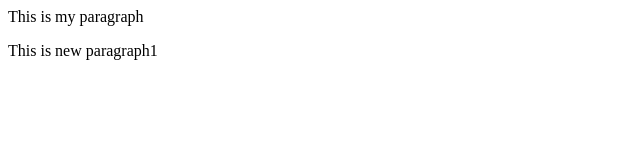
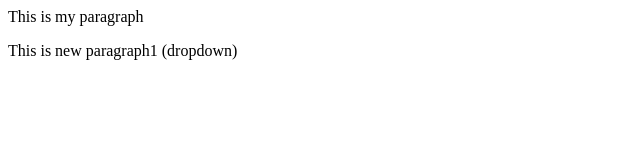
Before and after one commit to mwbaig/localrepo, a plain HTML site: page index.html in a window 1280 px wide. Shown: the full height of the page, 0-640 px from the left. Drawn offline with Linux system fonts and the light colour scheme.

```diff
--- a/index.html
+++ b/index.html
@@ -1,2 +1,2 @@
 <p>This is my paragraph</p>
-<p>This is new paragraph1</p>
+<p>This is new paragraph1 (dropdown)</p>
```
